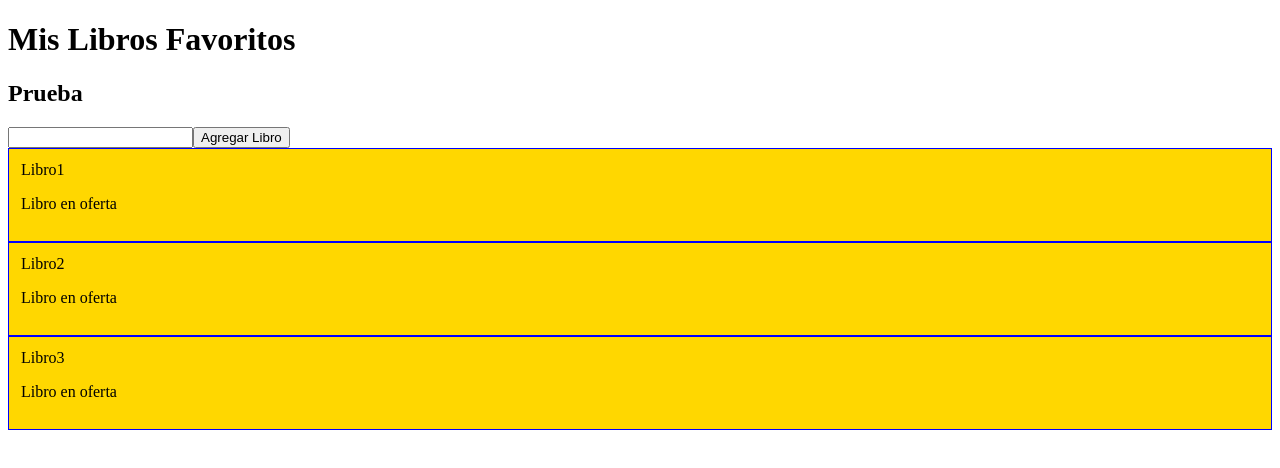
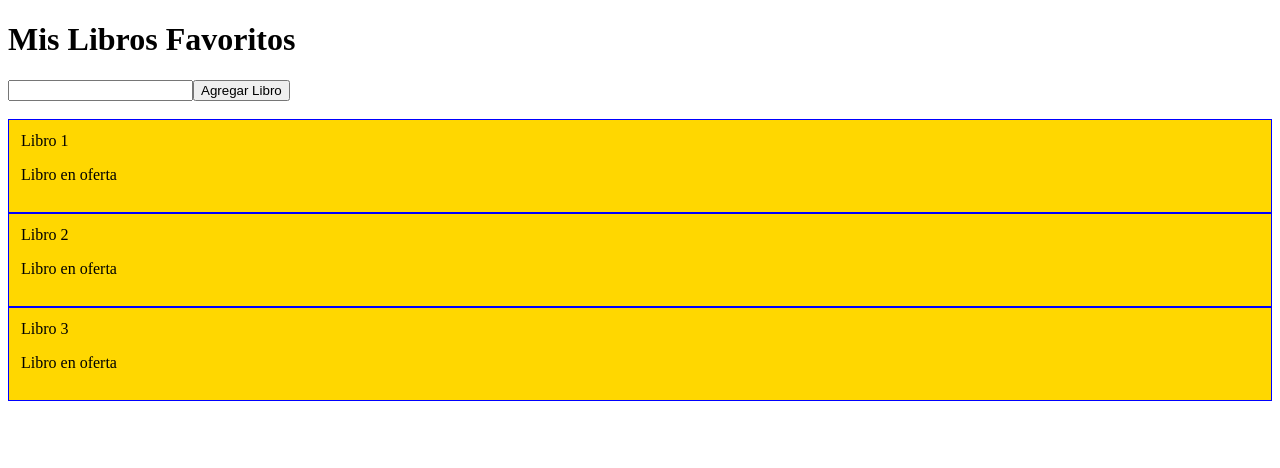
Before and after one commit to JacoboZabala/AngularProyects, an Angular app: page / in a window 1280 px wide. Shown: the top 468 px of the page. Built offline with nearby package versions, Linux system fonts and the light colour scheme.

Commit message:
SaveProyect

```diff
--- a/src/app/Libros/libros.component.html
+++ b/src/app/Libros/libros.component.html
@@ -1,7 +1,6 @@
 <h1>Mis Libros Favoritos</h1>
-<h2>Prueba</h2>
 <form (ngSubmit)="guardarLibro(f)" #f="ngForm">
   <input type="text" name="nombreLibro" ngModel required>
   <button type="submit">Agregar Libro</button>
-</form>
+</form><br>
 <app-libro (libroClocked)="eliminarLibro(libro)" *ngFor="let libro of libros" [tituloLibro]="libro"></app-libro>
--- a/src/app/Libros/libros.component.ts
+++ b/src/app/Libros/libros.component.ts
@@ -1,11 +1,16 @@
 import { Component } from '@angular/core';
+import { LibrosService } from '../services/libros.service';
 
 @Component({
   selector: 'app-libros',
   templateUrl: './libros.component.html',
 })
 export class LibrosComponent {
-  libros = ['Libro1' , 'Libro2' , 'Libro3'];
+
+  libros = [''];
+  constructor(librosService: LibrosService){
+    this.libros = librosService.obtenerLibros();
+  }
 
   eliminarLibro(libro: any){
     this.libros = this.libros.filter( p => p !== libro);
--- a/src/app/app.module.ts
+++ b/src/app/app.module.ts
@@ -7,6 +7,7 @@ import { usuarioComponent } from './usuario.component';
 import { FormsModule } from '@angular/forms';
 import { LibrosComponent } from './Libros/libros.component';
 import { LibroComponent } from './Libro/libro.component';
+import { LibrosService } from './services/libros.service';
 
 @NgModule({
   declarations: [
@@ -20,7 +21,7 @@ import { LibroComponent } from './Libro/libro.component';
     AppRoutingModule,
     FormsModule
   ],
-  providers: [],
+  providers: [LibrosService],
   bootstrap: [AppComponent]
 })
 export class AppModule { }
--- /dev/null
+++ b/src/app/services/libros.service.ts
@@ -0,0 +1,11 @@
+export class LibrosService{
+  private libros = ['Libro 1', 'Libro 2', 'Libro 3']
+
+  agregarLibro(libroNombre: any){
+    this.libros.push(libroNombre);
+  }
+
+  obtenerLibros(){
+    return [...this.libros];
+  }
+}
```
